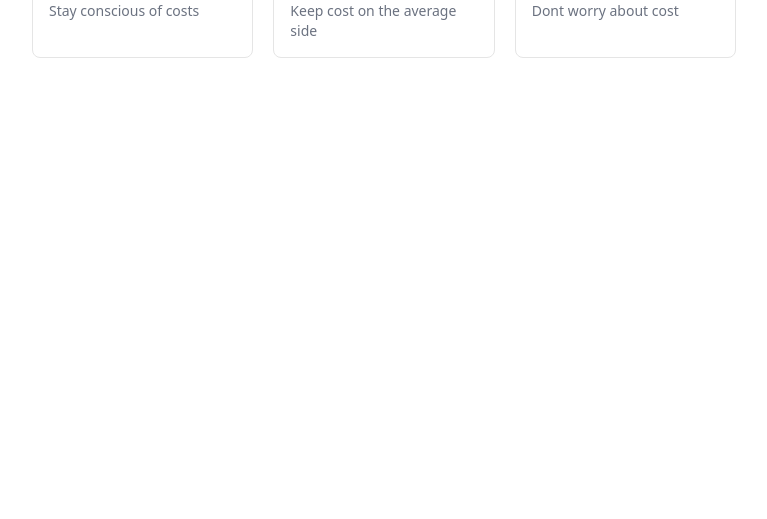
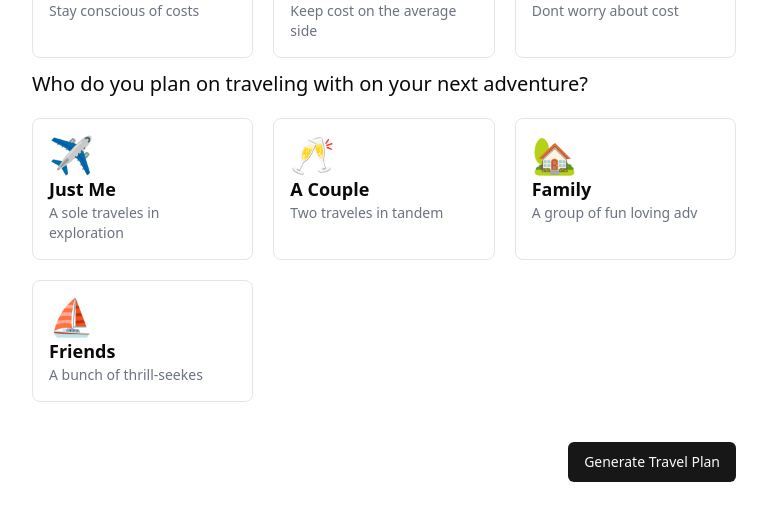
Before and after one commit to philsmirnoff/ai-trip-planner, a React (Vite) app: page /create-trip in a window 1280 px wide. Shown: the part 617-1136 px from the top of the page, without its empty margins (256-1023 px from the left). Before the commit the page ends 800 px from the top, so only its background shows below. Built offline with nearby package versions, Linux system fonts and the light colour scheme; no server answers.

Commit message:
Add input for travelers amount

```diff
--- a/src/create-trip/index.jsx
+++ b/src/create-trip/index.jsx
@@ -2,7 +2,8 @@
 import React, { useState } from "react";
 import GooglePlacesAutocomplete from "react-google-places-autocomplete";
 import { Input } from "@/components/ui/input";
-import { SelectBudgetOptions } from "../constants/options";
+import { Button } from "@/components/ui/button";
+import { SelectBudgetOptions, SelectTravelesList } from "../constants/options";
 
 const CreateTrip = () => {
   const [place, setPlace] = useState("");
@@ -36,7 +37,6 @@
           <Input placeholder={"Ex.3"} type="number" />
         </div>
       </div>
-
       <div>
         <h2 className="text-xl my-3 font-medium">What is Your Budget?</h2>
         <div className="grid grid-cols-3 gap-5 mt-5">
@@ -54,6 +54,29 @@
           ))}
         </div>
       </div>
+
+      <div>
+        <h2 className="text-xl my-3 font-medium">
+          Who do you plan on traveling with on your next adventure?
+        </h2>
+        <div className="grid grid-cols-3 gap-5 mt-5">
+          {SelectTravelesList.map((item, index) => (
+            <div
+              key={index}
+              className={`p-4 border cursor-pointer rounded-lg
+               hover:shadow-lg
+               `}
+            >
+              <h2 className="text-4xl">{item.icon}</h2>
+              <h2 className="font-bold text-lg">{item.title}</h2>
+              <h2 className="text-sm text-gray-500">{item.desc}</h2>
+            </div>
+          ))}
+        </div>
+      </div>
+      <div className="my-10 justify-end flex">
+        <Button>Generate Travel Plan</Button>
+      </div>
     </div>
   );
 };
```
